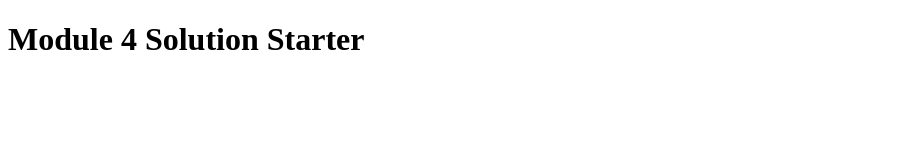
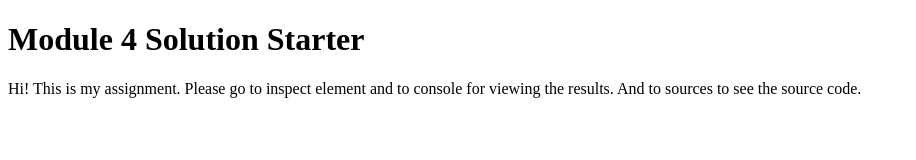
Before and after one commit to floreaviorel23/module4_coursera, a plain HTML site: page index.html in a window 1280 px wide. Shown: the whole page, without its empty margins (0-916 px from the left). Drawn offline with Linux system fonts and the light colour scheme.

Commit message:
update the index.html

```diff
--- a/index.html
+++ b/index.html
@@ -9,5 +9,6 @@
 </head>
 <body>
   <h1>Module 4 Solution Starter</h1>
+  <p> Hi! This is my assignment. Please go to inspect element and to console for viewing the results. And to sources to see the source code. </p>
 </body>
 </html>
```
